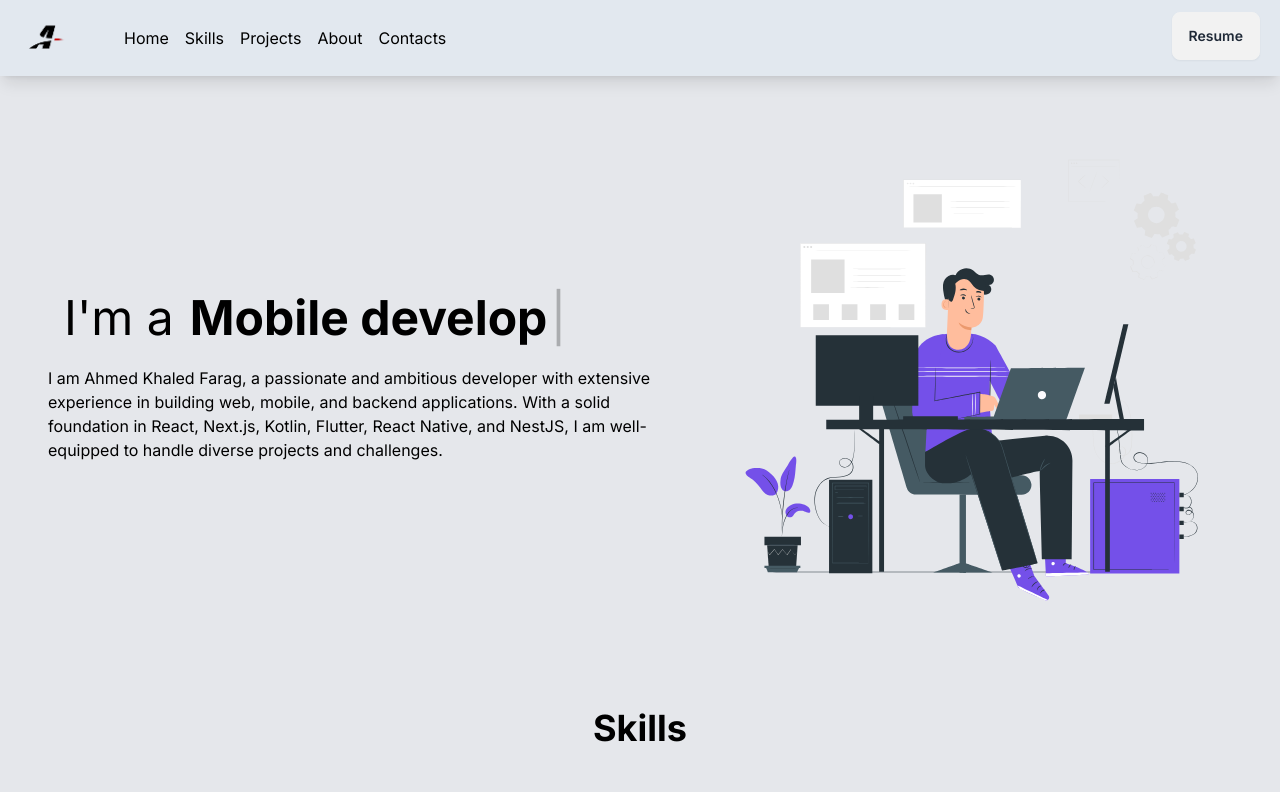
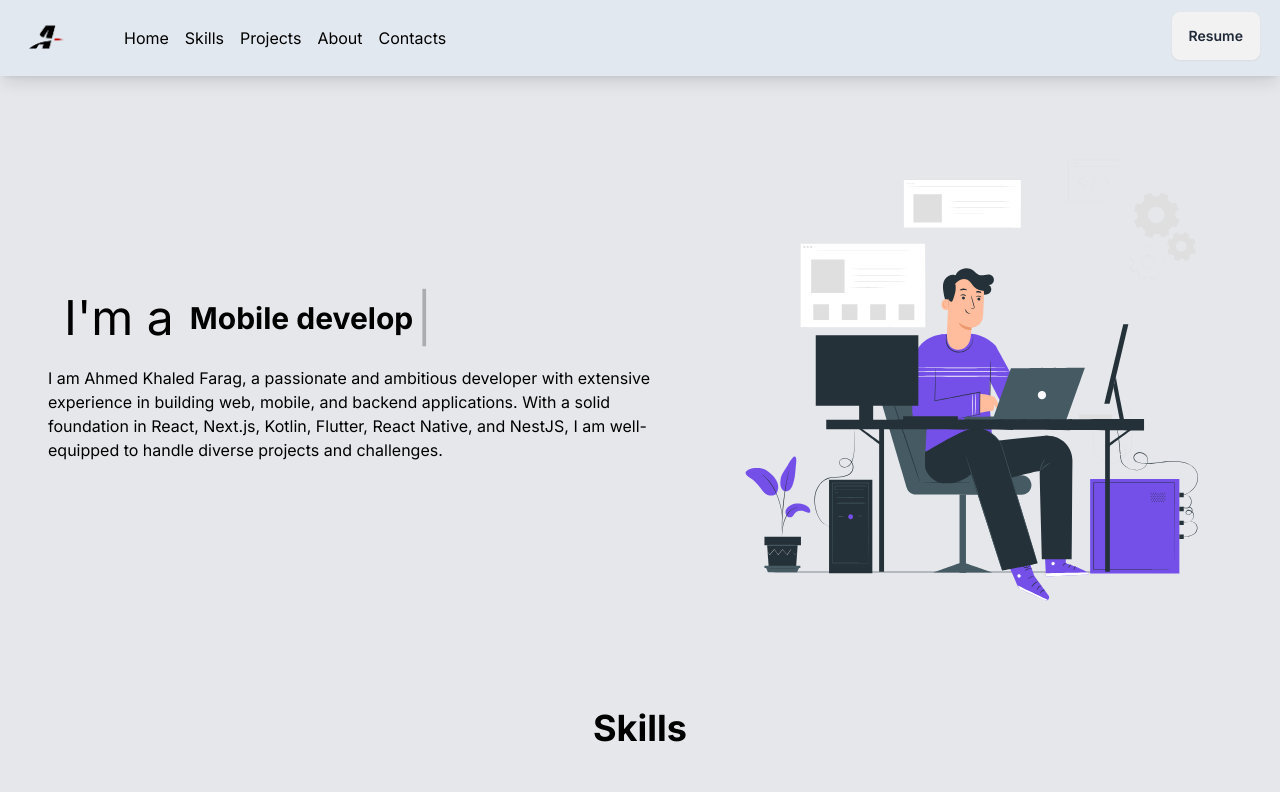
Before and after one commit to faragzz/portfolio, a Next.js app: page / in a window 1280 px wide. Shown: the top 792 px of the page. Built offline with nearby package versions, Linux system fonts and the light colour scheme.

Commit message:
fixed dislay sm

```diff
--- a/app/components/about.tsx
+++ b/app/components/about.tsx
@@ -28,7 +28,7 @@ export default function About({}: Props) {
         <div className="flex items-center">
           <br />
           <p className="text-5xl text-black ml-4">I&apos;m a </p>
-          <span className="font-bold text-5xl text-black ml-4">{text}</span>
+          <span className="font-bold text-5xl sm:text-3xl text-black ml-4">{text}</span>
           <span className="text-black text-5xl">
             <Cursor />
           </span>
```
